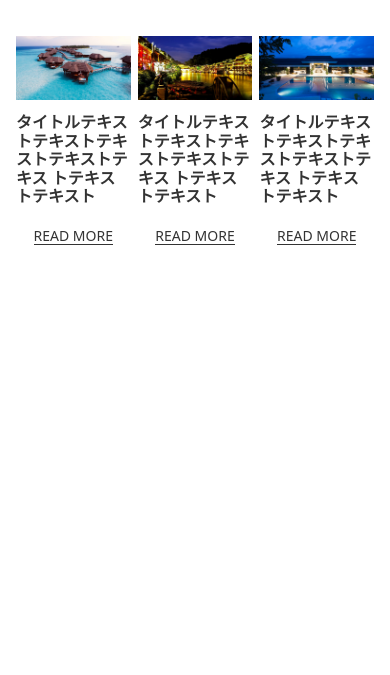
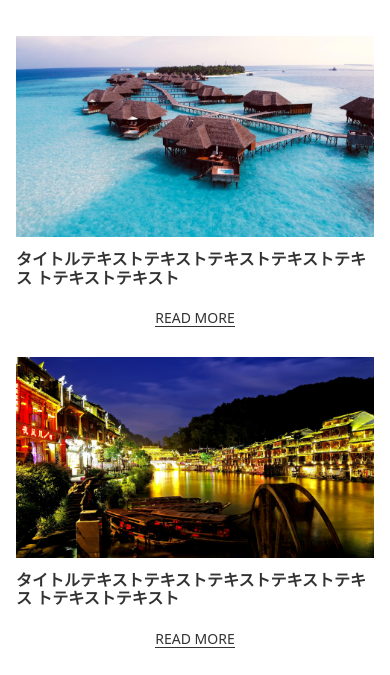
Before and after one commit to sitimi/TravelBlog, a plain HTML site: page index.html in a window 390 px wide. Shown: the part 114-789 px from the top of the page. Drawn offline with Linux system fonts and the light colour scheme.

Commit message:
css-sp用レイアウト記述

```diff
--- a/style.scss
+++ b/style.scss
@@ -104,4 +104,12 @@ header{
     }
   }
 }
+// ----pickup-------------------------------------------------
+.pickup{
+  flex-direction: column;
+
+  .pickup-content{
+    width: 100%;
+  }
 }
+}
```
Also changed, not shown: style.css, 1 other file.
